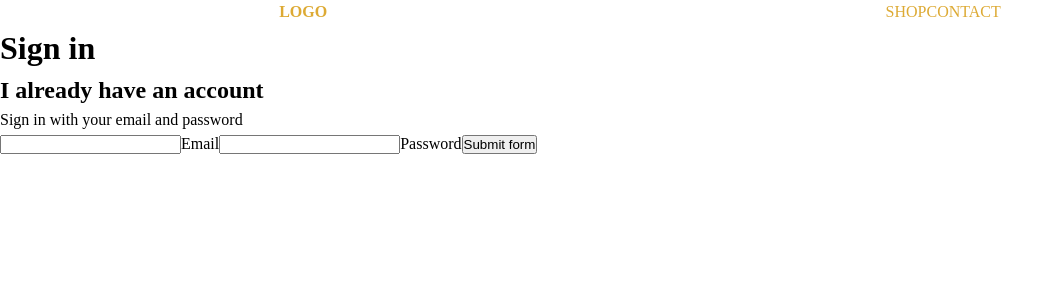
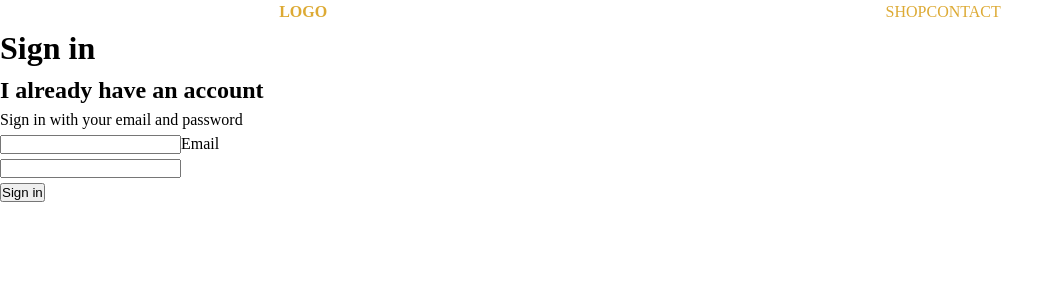
Before and after one commit to Pmejna/FairyEbooks, a React (Create React App) app: page /signin in a window 1280 px wide. Shown: the top 300 px of the page, without its empty margins (0-1064 px from the left). Built offline with nearby package versions, Linux system fonts and the light colour scheme; a web font is replaced by a local one.

Commit message:
create Button and Imput components, replace native HTML elements in SignInComponent

```diff
--- /dev/null
+++ b/src/components/Button/Button.jsx
@@ -0,0 +1,12 @@
+import React from 'react';
+import styled from 'styled-components';
+
+const ButtonStyled = styled.button``;
+
+const Button = ({children, ...otherProps}) => {
+    return (
+        <ButtonStyled {...otherProps}>{children}</ButtonStyled>
+    )
+};
+
+export default Button
--- /dev/null
+++ b/src/components/FormInput/FormInput.jsx
@@ -0,0 +1,17 @@
+import React from 'react';
+import styled from 'styled-components';
+
+const FormInputWrapper = styled.div`
+
+`;
+
+const FormInput = ({handleChange, label, ...otherProps}) => {
+    return (
+        <FormInputWrapper>
+            <input onChange={handleChange} {...otherProps}></input>
+            {label ? <label>{label}</label> : null}
+        </FormInputWrapper>
+    )
+};
+
+export default FormInput
--- a/src/components/SignInComponent/SignInComponent.jsx
+++ b/src/components/SignInComponent/SignInComponent.jsx
@@ -1,5 +1,8 @@
 import React from 'react';
 import styled from 'styled-components';
+
+import FormInput from '../FormInput/FormInput';
+import Button from '../Button/Button';
 
 const SignInComponentWrapper = styled.div`
 
@@ -31,11 +34,9 @@ class SignInComponent extends React.PureComponent {
                 <span>Sign in with your email and password</span>
 
                 <form onSubmit={this.handleSubmit}>
-                    <input name='email' type='email' value={this.state.email} required onChange={this.handleChange}/>
-                    <label>Email</label>
-                    <input name='password' type='password' value={this.state.password} required onChange={this.handleChange}/>
-                    <label>Password</label>
-                    <input type="submit"value='Submit form'/>
+                    <FormInput name='email' type='email' value={this.state.email} required={true} handleChange={this.handleChange} label='Email'/>
+                    <FormInput name='password' type='password' value={this.state.password} required handleChange={this.handleChange}/>
+                    <Button type="submit">Sign in</Button>
                 </form>
             </SignInComponentWrapper>
         )
```
Also changed, not shown: 1 other file (tests, documents, lock files or other folders).
